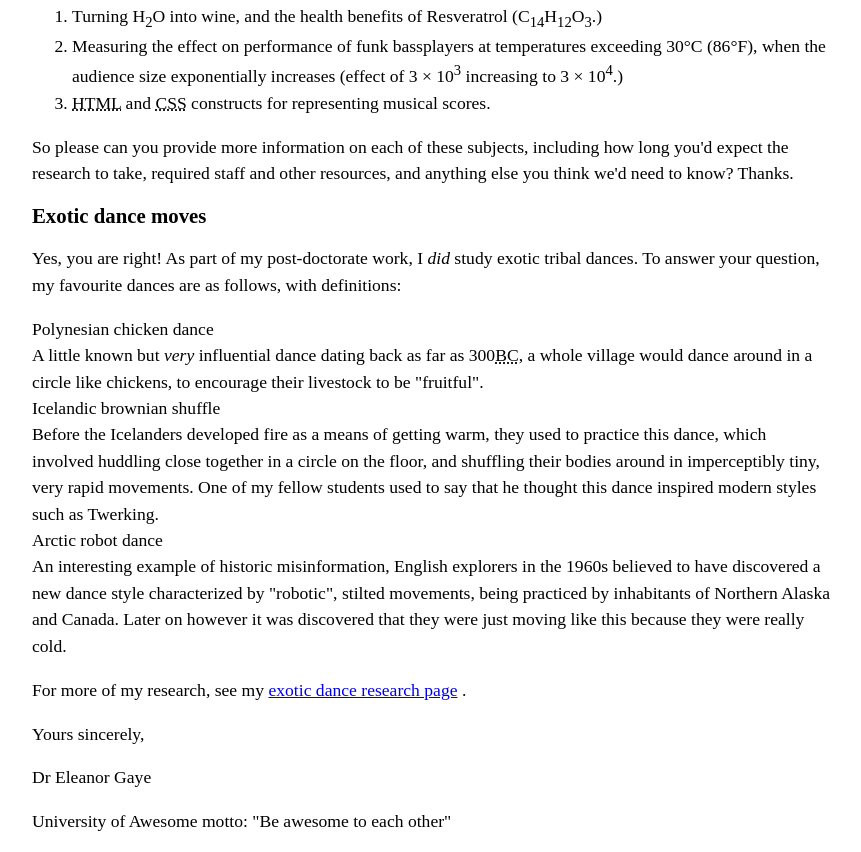
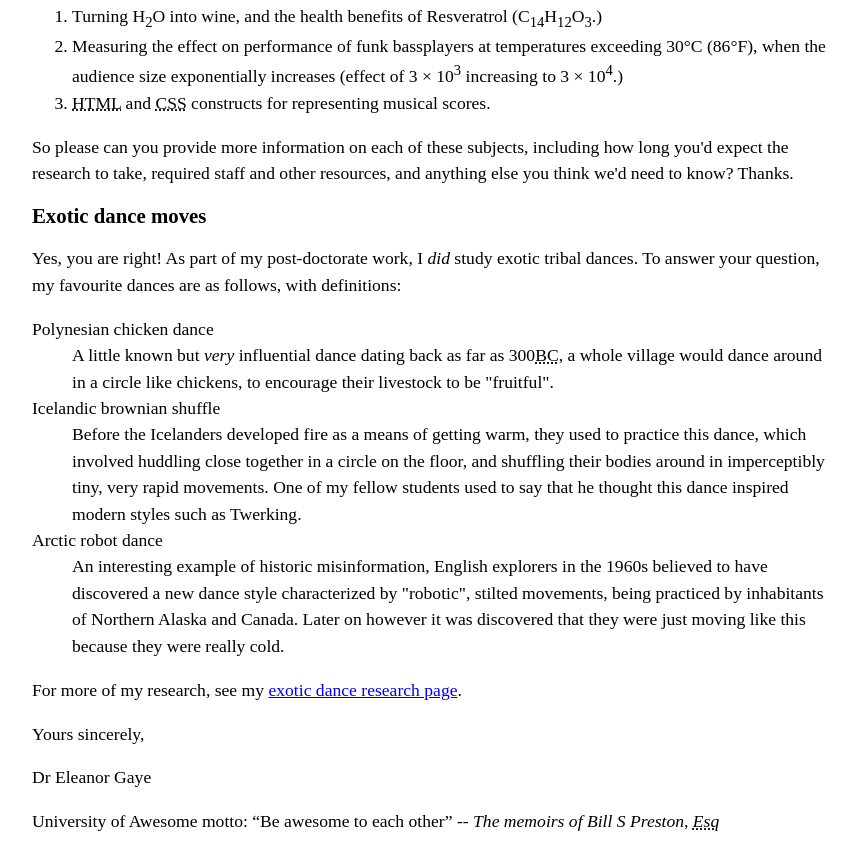
Before and after one commit to WaddlingLard/408-html-starter-dev, a plain HTML site: page index.html in a window 1280 px wide. Shown: the part 985-1837 px from the top of the page, without its empty margins (208-1069 px from the left). Drawn offline with Linux system fonts and the light colour scheme.

Commit message:
Lab done!

```diff
--- a/index.html
+++ b/index.html
@@ -3,19 +3,8 @@
 
   <head>
     <meta charset="utf-8">
-
-    <!-- Anything here to adjust?-->
-
-    <title>Hello World!</title>
+    <title>A Letter!</title>
     <meta name="author" content="Dr. Eleanor Gaye">
-
-    <meta name="description" content="">
-    <meta name="viewport" content="width=device-width, initial-scale=1">
-
-    <!-- <link rel="stylesheet" href="css/style.css"> -->
-
-    <!-- Should I use a stylesheet instead? -->
-
     <style>
       body {
         max-width: 800px;
@@ -104,34 +93,28 @@
     </p>
 
     <h2>Exotic dance moves</h2>
-    <p>Yes, you are right! As part of my post-doctorate work, I <em>did</em> study exotic tribal dances. To answer your question, my favourite dances are as follows, with definitions:
+    <p>
+      Yes, you are right! As part of my post-doctorate work, I <em>did</em> study exotic tribal dances. To answer your question, my favourite dances are as follows, with definitions:
     </p>
-
-    <!-- Spacing seems off... -->
-    <p>
-      Polynesian chicken dance<br>
-      A little known but <em>very</em> influential dance dating back as far as 300<abbr title="Before Christ">BC</abbr>, a whole village would dance around in a circle like chickens, to encourage their livestock to be "fruitful".<br>
-      Icelandic brownian shuffle<br>
-      Before the Icelanders developed fire as a means of getting warm, they used to practice this dance, which involved huddling close together in a circle on the floor, and shuffling their bodies around in imperceptibly tiny, very rapid movements. One of my fellow students used to say that he thought this dance inspired modern styles such as Twerking.<br>
-      Arctic robot dance<br>
-      An interesting example of historic misinformation, English explorers in the 1960s believed to have discovered a new dance style characterized by "robotic", stilted movements, being practiced by inhabitants of Northern Alaska and Canada. Later on however it was discovered that they were just moving like this because they were really cold.
-    </p>
+    <dl>
+      <dt>Polynesian chicken dance</dt>
+      <dd>A little known but <em>very</em> influential dance dating back as far as 300<abbr title="Before Christ">BC</abbr>, a whole village would dance around in a circle like chickens, to encourage their livestock to be "fruitful".</dd>
+      <dt>Icelandic brownian shuffle</dt>
+      <dd>Before the Icelanders developed fire as a means of getting warm, they used to practice this dance, which involved huddling close together in a circle on the floor, and shuffling their bodies around in imperceptibly tiny, very rapid movements. One of my fellow students used to say that he thought this dance inspired modern styles such as Twerking.</dd>
+      <dt>Arctic robot dance</dt>
+      <dd>An interesting example of historic misinformation, English explorers in the 1960s believed to have discovered a new dance style characterized by "robotic", stilted movements, being practiced by inhabitants of Northern Alaska and Canada. Later on however it was discovered that they were just moving like this because they were really cold.</dd>
+    </dl>
     <p>
       For more of my research, see my
-      <a href="http://example.com">exotic dance research page</a>
-      .
+      <a href="http://example.com">exotic dance research page</a>.
     </p>
     <p>Yours sincerely,</p>
     <p>Dr Eleanor Gaye</p>
-
-    <!-- ADD QUOTE! -->
     <p>
-      University of Awesome motto:
-      "Be awesome to each other"
+      University of Awesome motto: <q>Be awesome to each other</q>
+      <cite>-- The memoirs of Bill S Preston, <abbr title="Esquire">Esq</abbr></cite>
     </p>
 
-    <!-- <img src="img/compile.jpeg">
-    <script type="module" src="js/main.js"></script> -->
   </body>
 
 </html>
```
